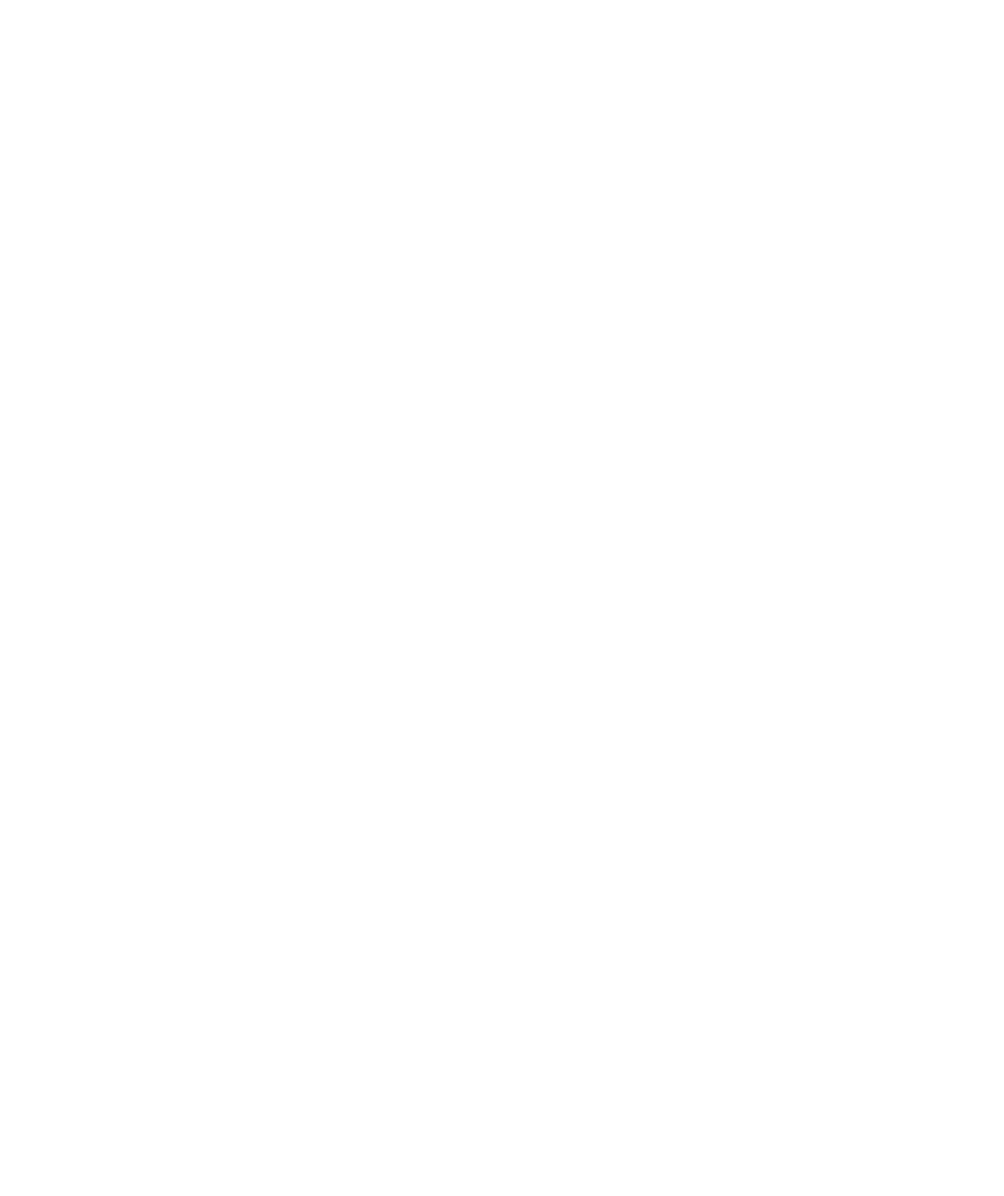
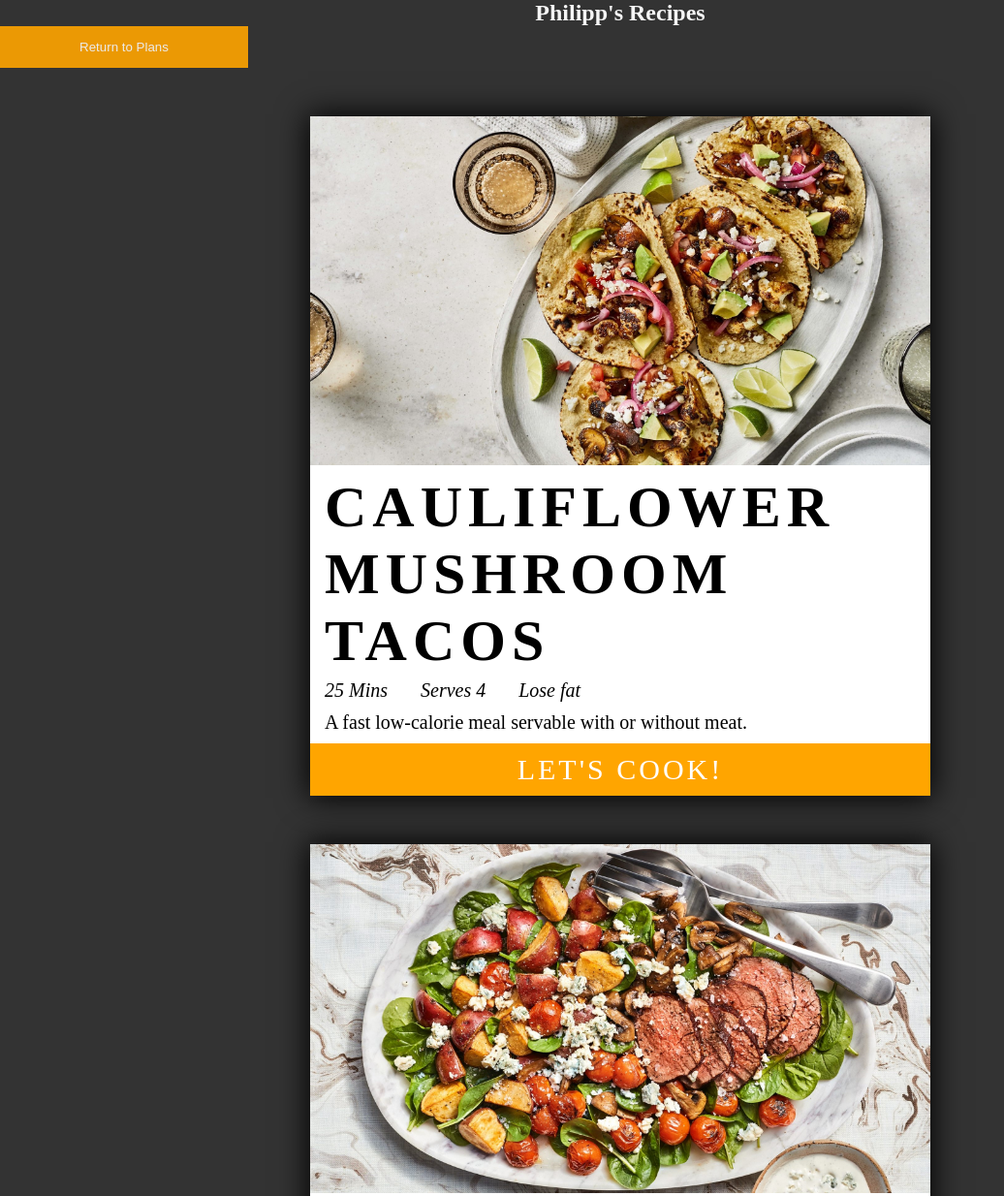
Before and after one commit to lil-J3SUS/GainGuru, a plain HTML site: page public/v2_MealPlan.html in a window 1280 px wide. Shown: the top 1234 px of the page at 97% size, without its empty margins (0-1036 px from the left). Before the commit the page ends 800 px from the top, so only its background shows below. Drawn offline with Linux system fonts and the light colour scheme.

Commit message:
Added pages for workout, meal plan and editted files, added pictures

```diff
--- a/public/v2_MealPlan.html
+++ b/public/v2_MealPlan.html
@@ -3,8 +3,134 @@
 <head>
     <meta charset="UTF-8">
     <title>MealPlan</title>
+    <link rel="stylesheet" href="Style.css">
+
+    <style>
+        * {
+            margin: 0;
+            padding: 0;
+            list-style-type: none;
+            text-decoration: none;
+            -webkit-box-sizing: border-box;
+            -moz-box-sizing: border-box;
+            -o-box-sizing: border-box;
+            box-sizing: border-box;
+        }
+
+        img {
+            max-width: 100%;
+        }
+
+        .card {
+            position: initial;
+            background: white;
+            max-width: 50%;
+            margin: 50px auto;
+            box-shadow: 0px 0px 30px 2px #000;
+        }
+        .header {
+            background-size: cover;
+            min-height: 350px;
+        }
+        .icon a .fa-heart-o {
+            position: absolute;
+            left: 85%;
+            bottom: 30.7%;
+            color: white;
+            font-size: 1.3em;
+            font-weight: bold;
+            padding: 15px;
+            border-radius: 50%;
+            box-shadow: 0px 5px 30px 1px;
+        }
+        .food {
+            font-size: 60px;
+            font-weight: bold;
+            color: black;
+            text-align: left;
+            text-transform: uppercase;
+            letter-spacing: 0.1em;
+            margin: 5px 15px;
+        }
+        .fa-clock-o {
+            font-size: 20px;
+            color: black;
+            margin: 0 15px;
+        }
+        .fa-users {
+            font-size: 20px;
+            color: black;
+            margin: 0 15px;
+        }
+        .fa-type {
+            font-size: 20px;
+            color: black;
+            margin: 0 15px;
+        }
+        .info {
+            font-size: 20px;
+            color: black;
+            margin: 10px 15px;
+        }
+        a.btn {
+            font-size: 30px;
+            display: block;
+            color: white;
+            background: #FFA500;
+            position: relative;
+            text-transform: uppercase;
+            letter-spacing: 0.1em;
+            text-align: center;
+            padding: 10px;
+            transition: 250ms;
+        }
+        :hover {
+            transition: 250ms;
+        }
+        .header img{
+            width: 100%;
+        }
+
+    </style>
+
 </head>
 <body>
 
+<h2 align="center">Philipp's Recipes</h2>
+
+<a href="v2_ViewSavedPlans.html"><button type="button" class="returnbtn1">Return to Plans</button></a>
+
+<div class="card">
+    <div class="header">
+        <img src="../pics/3.jpg" alt="nothing">
+    </div>
+    <div class="text">
+        <h1 class="food">
+            Cauliflower Mushroom Tacos
+        </h1>
+        <i class="fa fa-clock-o">25 Mins</i>
+        <i class="fa fa-users">Serves 4</i>
+        <i class="fa fa-type">Lose fat</i>
+        <p class="info">A fast low-calorie meal servable with or without meat.</p>
+    </div>
+    <a href="https://www.health.com/recipes/cauliflower-mushroom-tacos" class="btn">Let's Cook!</a>
+</div>
+
+<div class="card">
+    <div class="header">
+        <img src="../pics/4.jpg" alt="nothing">
+    </div>
+    <div class="text">
+        <h1 class="food">
+            Steakhouse Salad
+        </h1>
+        <i class="fa fa-clock-o">25 Mins</i>
+        <i class="fa fa-users">Serves 4</i>
+        <i class="fa fa-type">Lose fat</i>
+        <p class="info">Beef with spinach, potatoes, mushrooms and tomatoes on salad paired with blue cheese.</p>
+    </div>
+    <a href="https://www.health.com/recipes/steakhouse-salad" class="btn">Let's Cook!</a>
+</div>
+
 </body>
 </html>
```
Also changed, not shown: public/v2_WorkoutPlan.html (+40 -0 lines), pics/Fri.PNG (added), pics/Mo.PNG (added), pics/Overview.PNG (added), pics/Sat.PNG (added), pics/Thu.PNG (added), pics/Tue.PNG (added).
